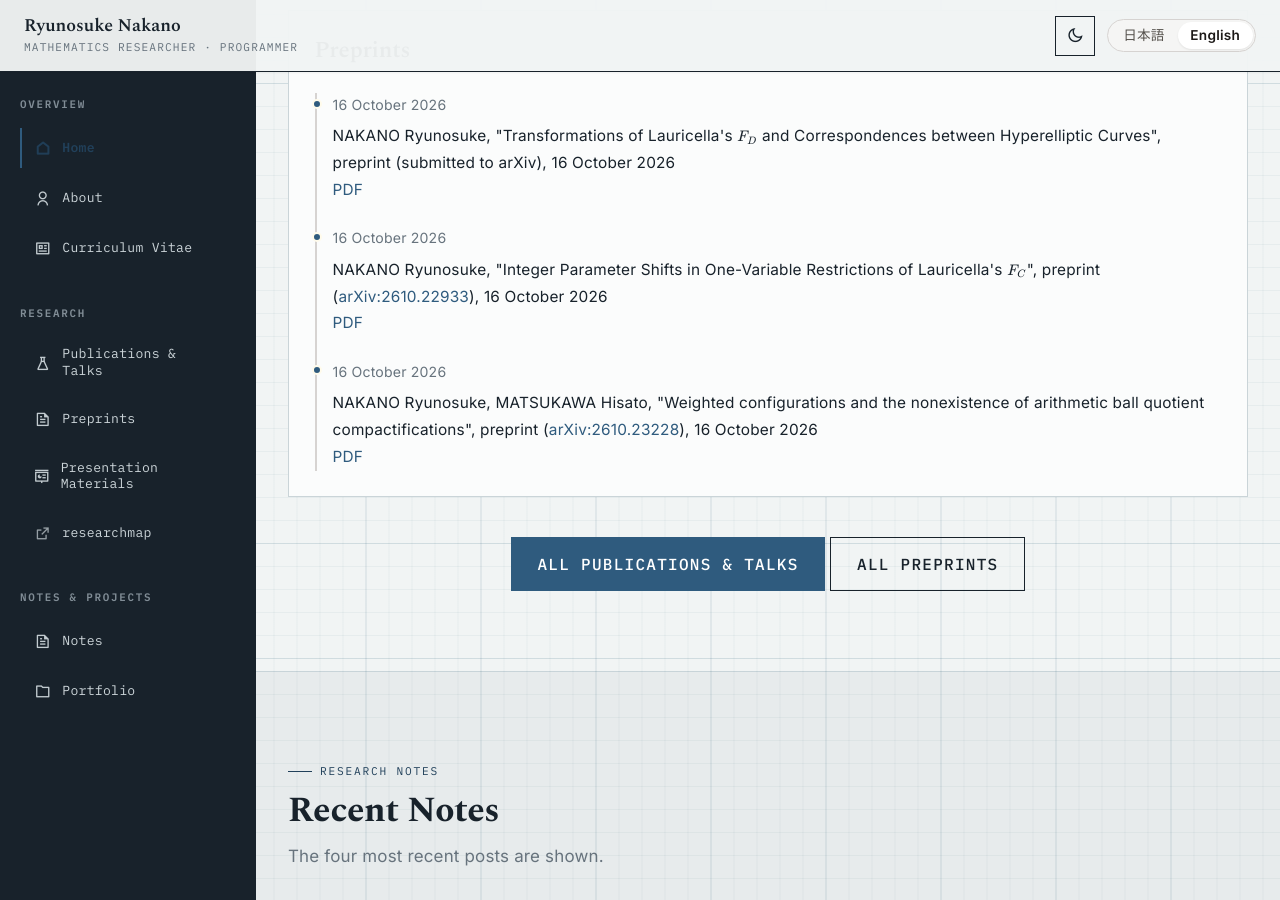
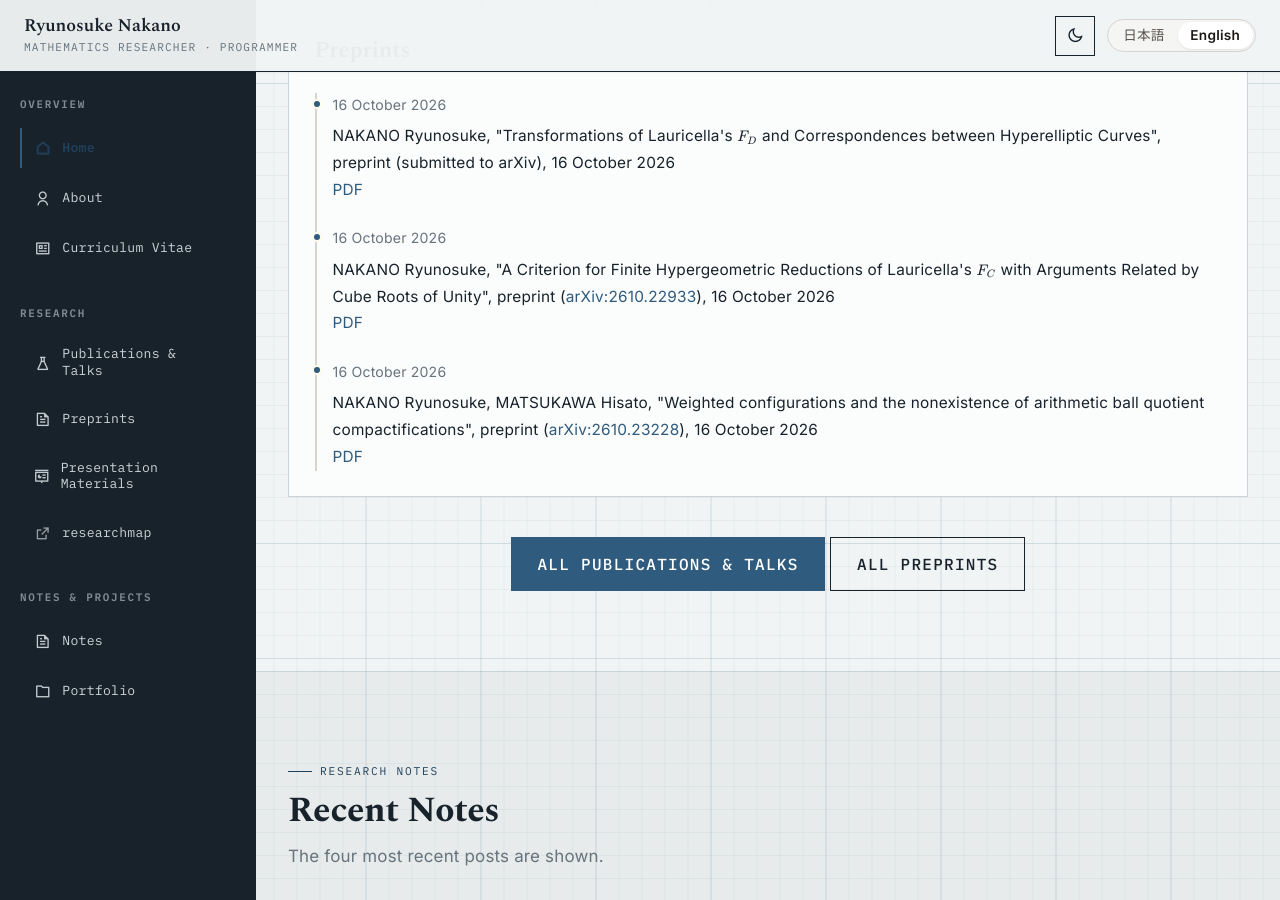
Before and after one commit to NAKANORyunosuke/NAKANORyunosuke.github.io, a Jekyll site: the page built from index.html, in a window 1280 px wide and 900 px high, scrolled down 1199 px. Built offline with Jekyll 4.4.1, drawn with Linux system fonts in a browser that asks for light colours; nearby versions of some CDN libraries.

Commit message:
F_C のプレプリントを改訂版に差し替え: 表題を更新し PDF を fc-finite-reductions.pdf に
Co-Authored-By: Claude Opus 5.5 <noreply@anthropic.com>

```diff
--- a/_data/research.yml
+++ b/_data/research.yml
@@ -31,10 +31,10 @@ sections:
           - date:
                 ja: "2026年10月16日"
                 en: "16 October 2026"
-            pdf: "/assets/pdf/preprints/fc-cubic-restrictions.pdf"
+            pdf: "/assets/pdf/preprints/fc-finite-reductions.pdf"
             description:
-                ja: 'NAKANO Ryunosuke, "Integer Parameter Shifts in One-Variable Restrictions of Lauricella''s $F_C$", preprint（<a href="https://arxiv.org/abs/2610.22933">arXiv:2610.22933</a>）, 2026年10月16日'
-                en: 'NAKANO Ryunosuke, "Integer Parameter Shifts in One-Variable Restrictions of Lauricella''s $F_C$", preprint (<a href="https://arxiv.org/abs/2610.22933">arXiv:2610.22933</a>), 16 October 2026'
+                ja: 'NAKANO Ryunosuke, "A Criterion for Finite Hypergeometric Reductions of Lauricella''s $F_C$ with Arguments Related by Cube Roots of Unity", preprint（<a href="https://arxiv.org/abs/2610.22933">arXiv:2610.22933</a>）, 2026年10月16日'
+                en: 'NAKANO Ryunosuke, "A Criterion for Finite Hypergeometric Reductions of Lauricella''s $F_C$ with Arguments Related by Cube Roots of Unity", preprint (<a href="https://arxiv.org/abs/2610.22933">arXiv:2610.22933</a>), 16 October 2026'
           - date:
                 ja: "2026年10月16日"
                 en: "16 October 2026"
```
Also changed, not shown: 2 other files.
